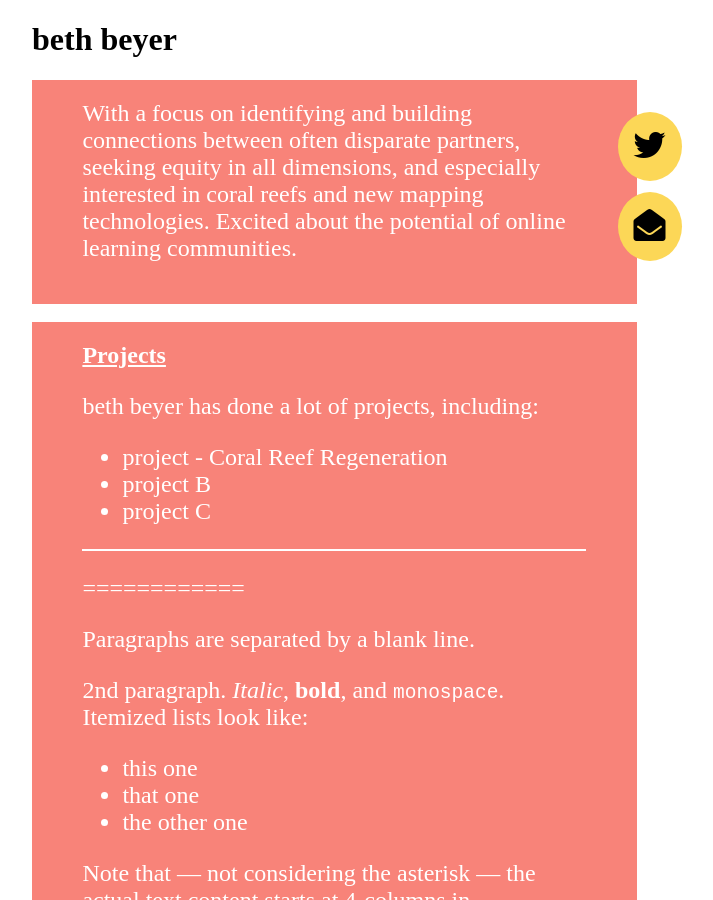
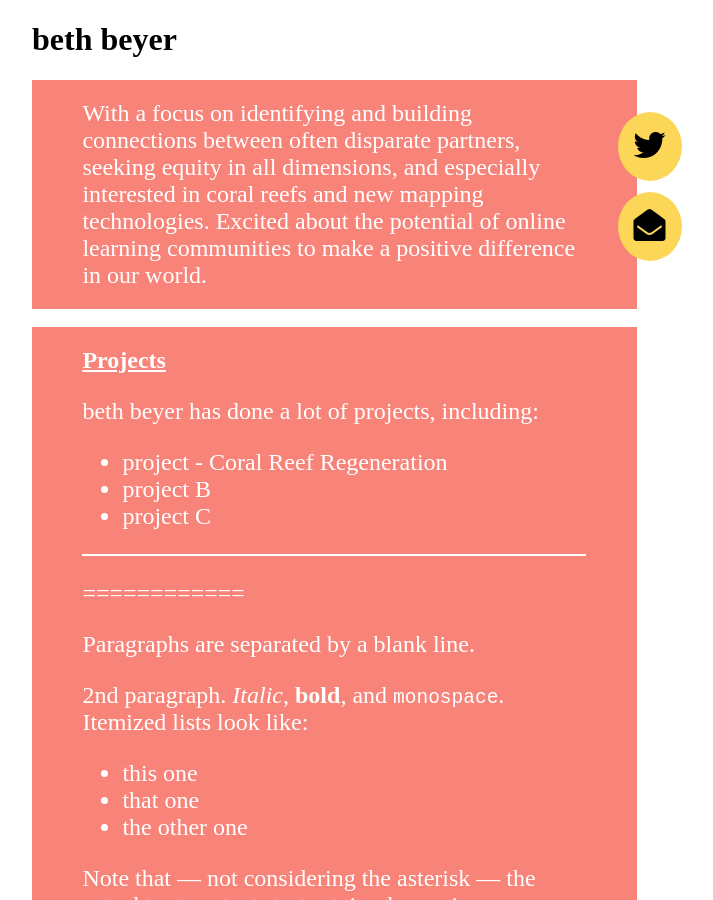
Before and after one commit to hexdump/bethbeyer.me, a Jekyll site: the page built from index.md, in a window 1280 px wide and 900 px high. Shown: the whole window, without its empty margins (232-945 px from the left). Built offline with Jekyll 4.4.1, drawn with Linux system fonts in a browser that asks for light colours; some web fonts are replaced; our own code applies the rules of GitHub Pages for plain Markdown files.

Commit message:
Update index.md

```diff
--- a/index.md
+++ b/index.md
@@ -1,7 +1,7 @@
 ---
 layout: index
 about: >-
-  With a focus on identifying and building connections between often disparate partners, seeking equity in all dimensions, and especially interested in coral reefs and new mapping technologies. Excited about the potential of online learning communities.
+  With a focus on identifying and building connections between often disparate partners, seeking equity in all dimensions, and especially interested in coral reefs and new mapping technologies. Excited about the potential of online learning communities to make a positive difference in our world.
 icon0: fab fa-twitter
 link0: https://twitter.com/gentleledge
 icon1: fa fa-envelope-open
```
